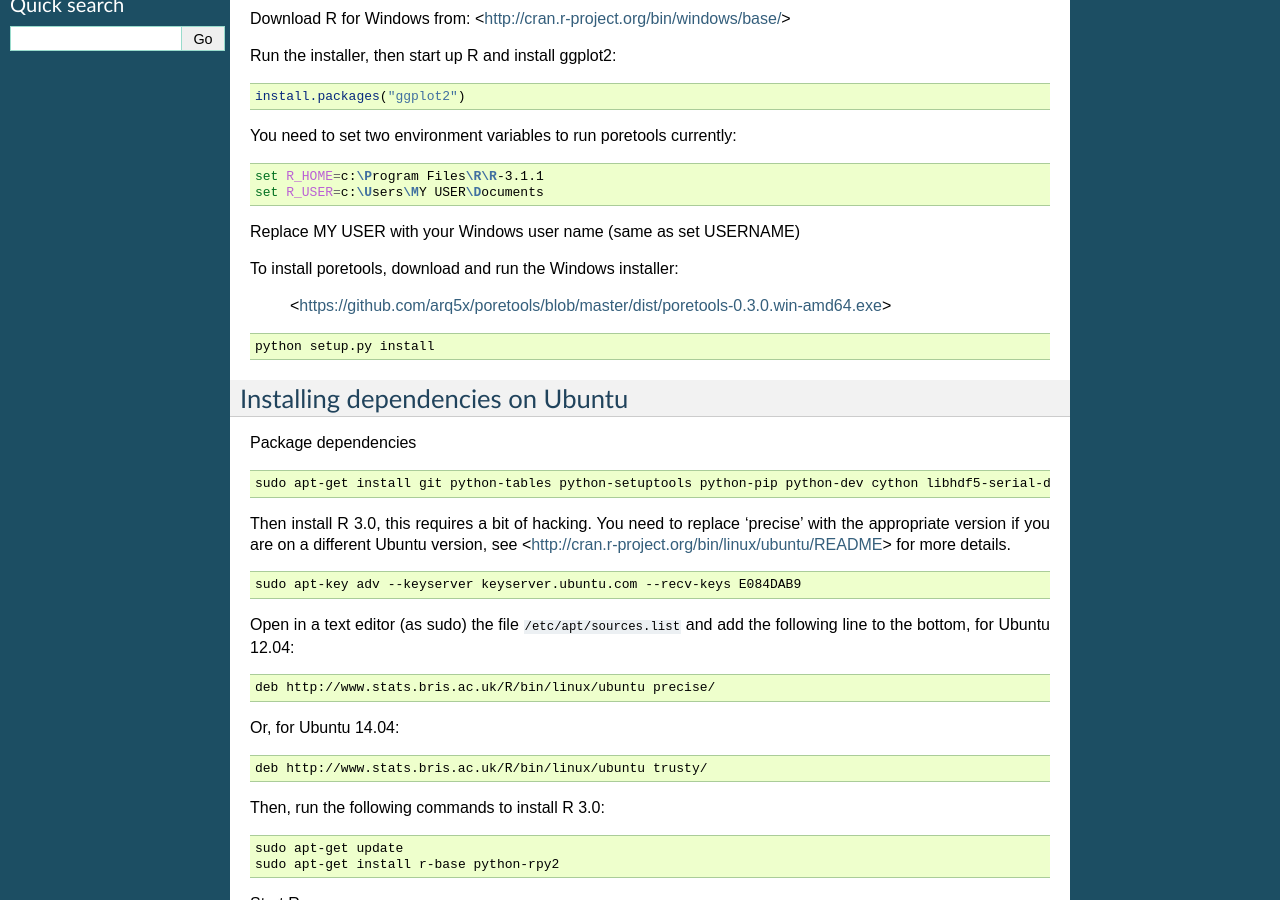
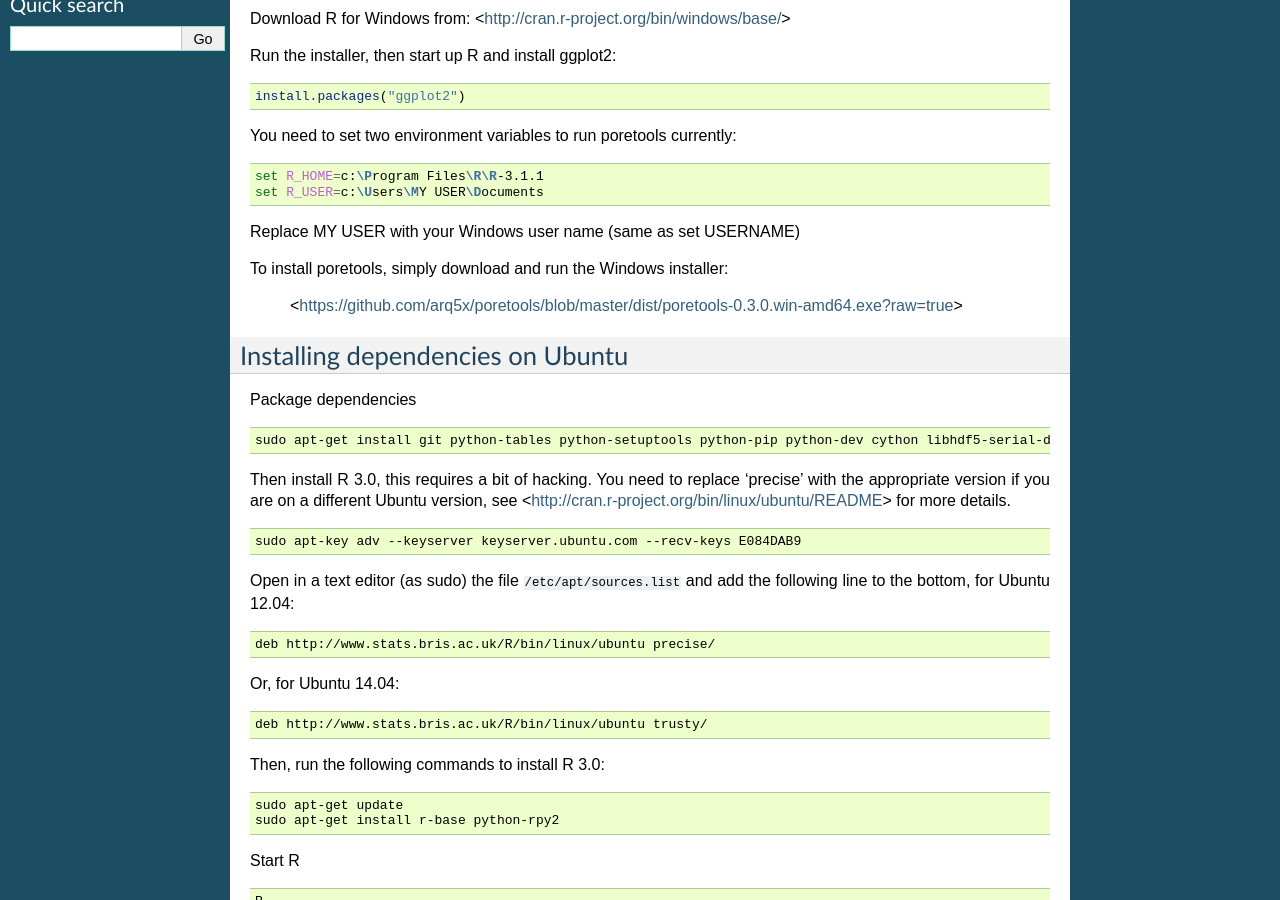
Before and after one commit to arq5x/poretools, a Sphinx documentation site: the page built from docs/content/installation.rst, in a window 1280 px wide and 900 px high, scrolled down 434 px. Built offline with Sphinx 7.4.7, drawn with Linux system fonts in a browser that asks for light colours; formulas are drawn with MathJax 3.

Commit message:
Windows installer

```diff
--- a/docs/content/installation.rst
+++ b/docs/content/installation.rst
@@ -42,13 +42,9 @@ You need to set two environment variables to run poretools currently:
 
 Replace MY USER with your Windows user name (same as set USERNAME)
 
-To install poretools, download and run the Windows installer:
+To install poretools, simply download and run the Windows installer:
 
-	<https://github.com/arq5x/poretools/blob/master/dist/poretools-0.3.0.win-amd64.exe>
-
-.. code-block:: bash
-
-	python setup.py install
+	<https://github.com/arq5x/poretools/blob/master/dist/poretools-0.3.0.win-amd64.exe?raw=true>
 
 =================================
 Installing dependencies on Ubuntu
```
